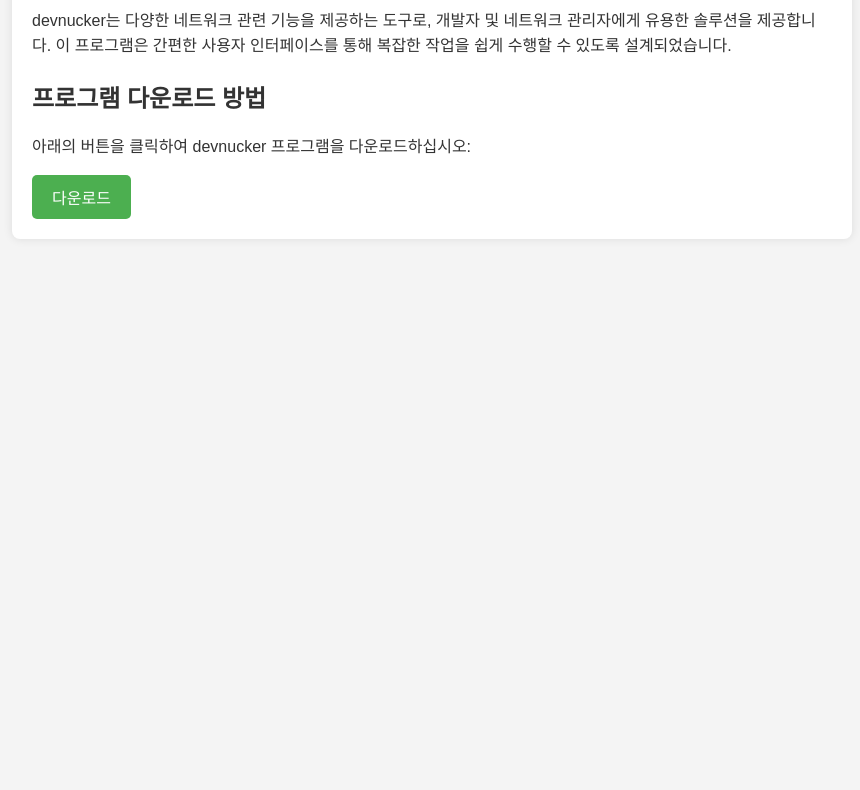
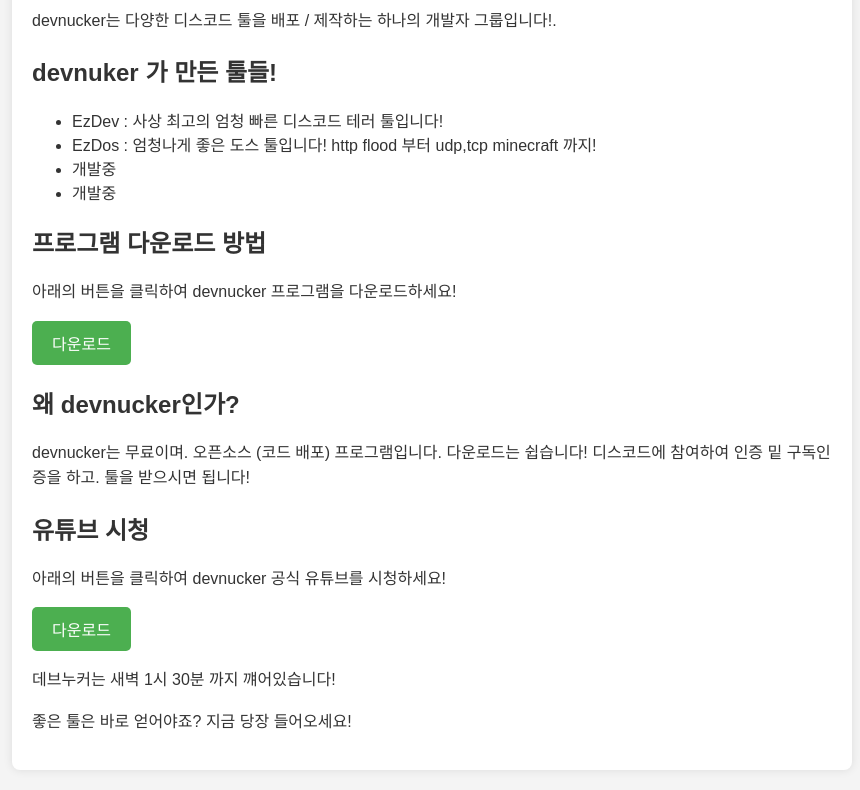
Before and after one commit to wasdawsdawsd/devnucker, a plain HTML site: page index.html in a window 1280 px wide. Shown: the part 121-911 px from the top of the page, without its empty margins (208-1068 px from the left). Before the commit the page ends 800 px from the top, so only its background shows below. Drawn offline with Linux system fonts and the light colour scheme.

Commit message:
index.html

```diff
--- a/index.html
+++ b/index.html
@@ -52,12 +52,27 @@
 </head>
 <body>
     <div class="container">
-        <h1>devnucker 소개</h1>
-        <p>devnucker는 다양한 네트워크 관련 기능을 제공하는 도구로, 개발자 및 네트워크 관리자에게 유용한 솔루션을 제공합니다. 이 프로그램은 간편한 사용자 인터페이스를 통해 복잡한 작업을 쉽게 수행할 수 있도록 설계되었습니다.</p>
+        <h1>devnuker 소개</h1>
+        <p>devnucker는 다양한 디스코드 툴을 배포 / 제작하는 하나의 개발자 그룹입니다!.</p>
+
+        <h2>devnuker 가 만든 툴들!</h2>
+        <ul>
+            <li>EzDev : 사상 최고의 엄청 빠른 디스코드 테러 툴입니다!</li>
+            <li>EzDos : 엄청나게 좋은 도스 툴입니다! http flood 부터 udp,tcp minecraft 까지!</li>
+            <li>개발중</li>
+            <li>개발중</li>
+        </ul>
 
         <h2>프로그램 다운로드 방법</h2>
-        <p>아래의 버튼을 클릭하여 devnucker 프로그램을 다운로드하십시오:</p>
-        <a href="https://devnucker.github.io/downloads" class="download-button" target="_blank">다운로드</a>
+        <p>아래의 버튼을 클릭하여 devnucker 프로그램을 다운로드하세요!</p>
+        <a href="https://dsc.gg/devnucker" class="download-button" target="_blank">다운로드</a>
+        <h2>왜 devnucker인가?</h2>
+        <p>devnucker는 무료이며. 오픈소스 (코드 배포) 프로그램입니다. 다운로드는 쉽습니다! 디스코드에 참여하여 인증 밑 구독인증을 하고. 툴을 받으시면 됩니다!</p>
+		        <h2>유튜브 시청</h2>
+        <p>아래의 버튼을 클릭하여 devnucker 공식 유튜브를 시청하세요!</p>
+        <a href="https://www.youtube.com/@emu_2312" class="download-button" target="_blank">다운로드</a>
+        <p>데브누커는 새벽 1시 30분 까지 꺠어있습니다!
+		<p>좋은 툴은 바로 얻어야죠? 지금 당장 들어오세요!
     </div>
 </body>
 </html>
```
